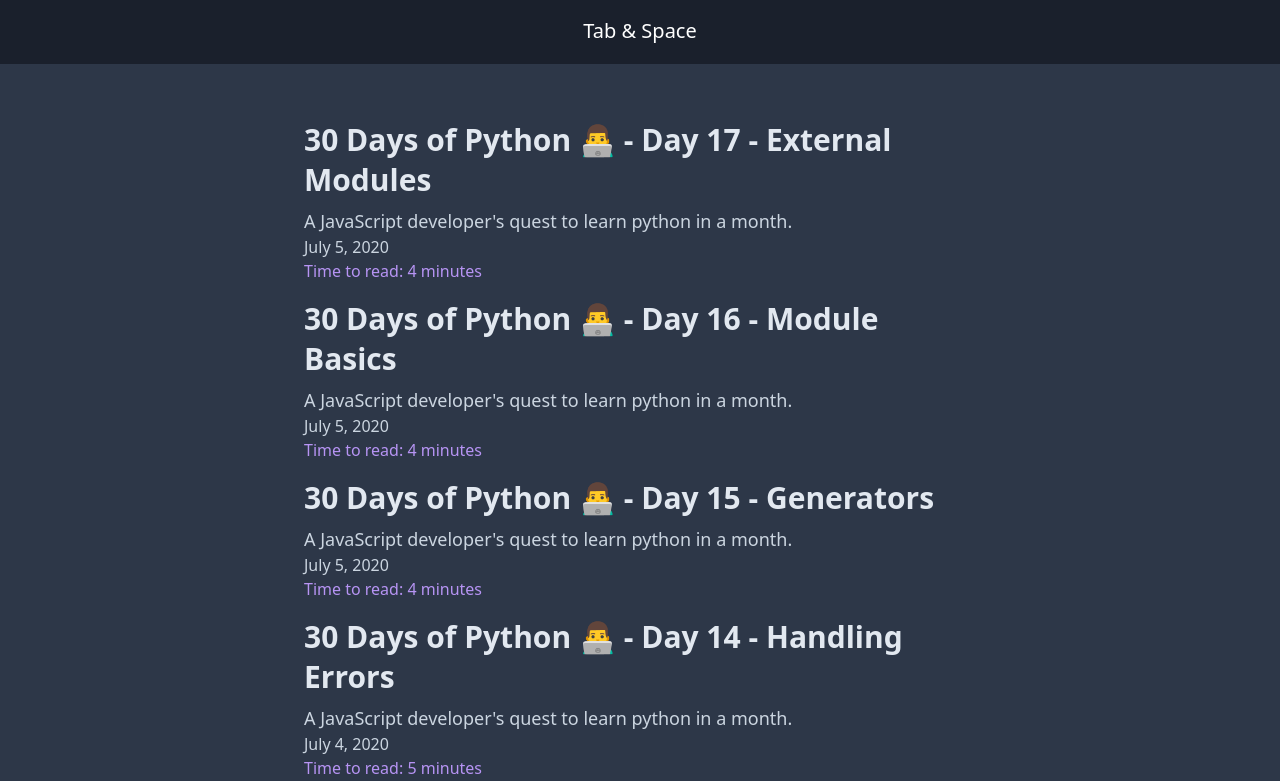
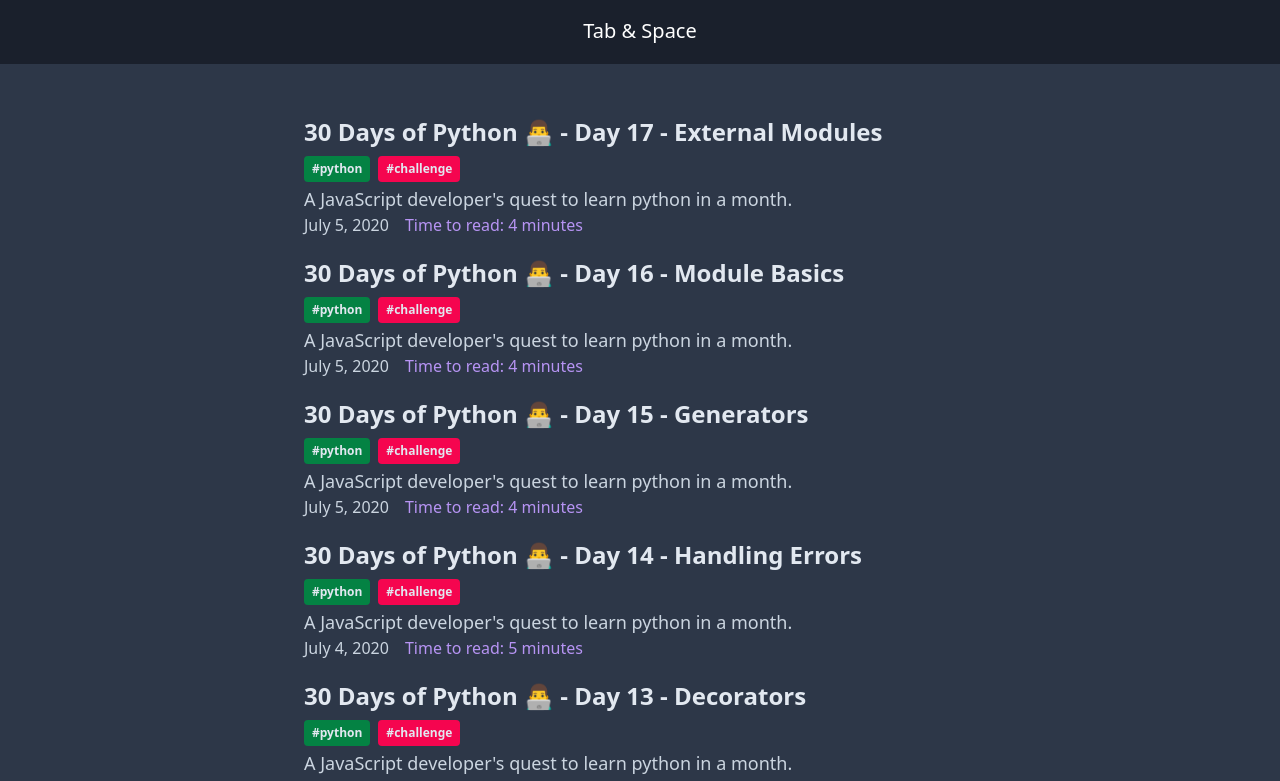
Before and after one commit to arindamdawn-zz/tab-and-space, a Next.js app: page / in a window 1280 px wide. Shown: the top 781 px of the page. Built offline with nearby package versions, Linux system fonts and the light colour scheme; no server answers.

Commit message:
added tag pills

```diff
--- a/pages/_app.js
+++ b/pages/_app.js
@@ -4,6 +4,7 @@ import * as gtag from '../lib/gtag';
 
 import '../styles/index.css';
 import '../styles/markdown.scss';
+import '../styles/custom.scss';
 
 const App = ({ Component, pageProps }) => {
   useEffect(() => {
--- a/pages/index.js
+++ b/pages/index.js
@@ -7,20 +7,33 @@ import Date from '../components/date';
 const Index = ({ title, posts }) => {
   return (
     <Layout pageTitle={title}>
-      {posts.map(({ id, title, date, description, draft, readingTime }) => {
+      {posts.map(
+        ({ id, title, date, description, tags, draft, readingTime }) => {
           return (
-          <div key={id} className="mt-4">
+            <div key={id} className="py-2">
               <Link href="/posts/[id]" as={`/posts/${id}`}>
-              <a className="text-2xl md:text-3xl font-bold leading-10 text-gray-300">
+                <a className="text-2xl md:text-2xl font-bold leading-10 text-gray-300">
                   {title}
                 </a>
               </Link>
-            <p className="mt-2 text-lg text-gray-400">{description}</p>
+              <div>
+                {tags &&
+                  tags.map((tag) => {
+                    const classes = `inline-block rounded mr-2 mt-1 text-xs font-bold text-gray-300 bg-orange-700 px-2 py-1 tag-${tag}`;
+                    return <div className={classes}>#{tag}</div>;
+                  })}
+              </div>
+              <p className="mt-1 text-lg text-gray-400">{description}</p>
+              <div className="flex space-x-4">
                 <Date dateString={date} className="text-gray-400" />
-            <p className="text-purple-400">Time to read: {readingTime.humanizedDuration}</p>
+                <p className="text-purple-400">
+                  Time to read: {readingTime.humanizedDuration}
+                </p>
+              </div>
             </div>
           );
-      })}
+        }
+      )}
     </Layout>
   );
 };
--- a/pages/posts/[id].js
+++ b/pages/posts/[id].js
@@ -1,7 +1,7 @@
 import Head from 'next/head';
 import ReactMarkdown from 'react-markdown/with-html';
 import { PrismAsyncLight as SyntaxHighlighter } from 'react-syntax-highlighter';
-import  theme  from 'react-syntax-highlighter/dist/cjs/styles/prism/atom-dark';
+import theme from 'react-syntax-highlighter/dist/cjs/styles/prism/atom-dark';
 
 import Layout from '../../components/layout';
 import Date from '../../components/date';
@@ -26,8 +26,22 @@ export default function Post({ postData }) {
           <h1 className="text-2xl leading-tight font-bold md:text-3xl text-gray-300">
             {postData.title}
           </h1>
-          {postData.date && <Date dateString={postData.date} className="text-gray-400 inline-block mt-4"/>}
-          <p className="text-purple-400">Time to read: {postData.readingTime.humanizedDuration}</p>
+          <div>
+            {postData.tags &&
+              postData.tags.map((tag) => {
+                const classes = `inline-block rounded mr-2 mt-2 text-xs font-bold text-gray-300 bg-orange-700 px-2 py-1 tag-${tag}`;
+                return <div className={classes}>#{tag}</div>;
+              })}
+          </div>
+          {postData.date && (
+            <Date
+              dateString={postData.date}
+              className="text-gray-400 inline-block mt-4"
+            />
+          )}
+          <p className="text-purple-400">
+            Time to read: {postData.readingTime.humanizedDuration}
+          </p>
         </header>
         <ReactMarkdown
           className="mt-8 text-lg leading-snug markdown text-gray-400"
--- a/posts/regular-expressions.md
+++ b/posts/regular-expressions.md
@@ -2,7 +2,7 @@
 title: 'Regular Expressions'
 description: 'A handy collection of awesome regex resources specially for javascript developers.'
 date: '2020-06-16T14:17:13.150Z'
-tags: ['javascript', 'general']
+tags: ['javascript', 'regex']
 draft: false
 ---
 
--- /dev/null
+++ b/styles/custom.scss
@@ -0,0 +1,6 @@
+// tags
+.tag-python{background-color: #048243;}
+.tag-javascript{background-color: #247AFD;}
+.tag-deno{background-color: #0CB577;}
+.tag-regex{background-color: #6C3461;}
+.tag-challenge{background-color: #F5054F;}
```
Lines whose indentation alone changed are shown as unchanged.
